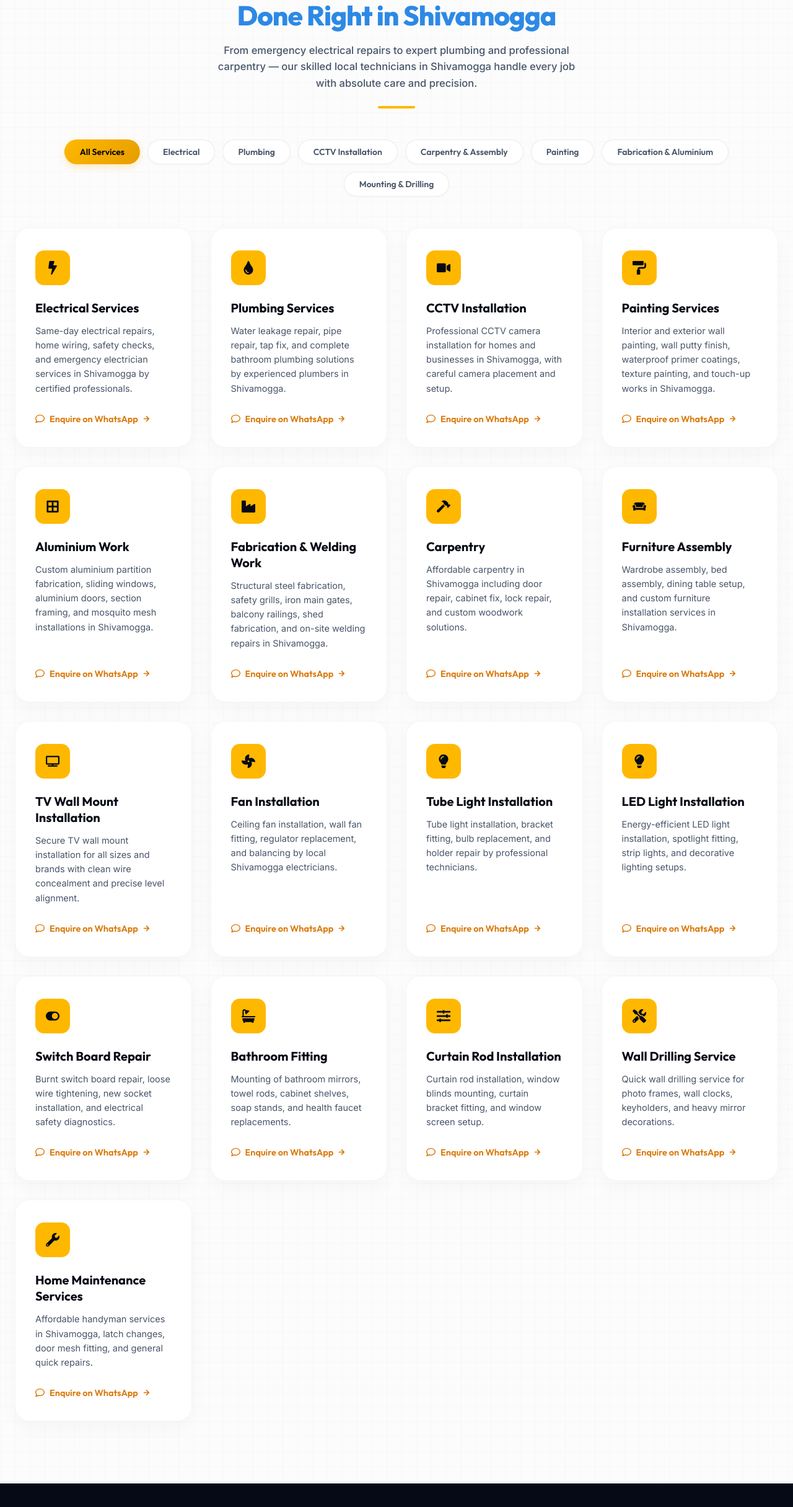
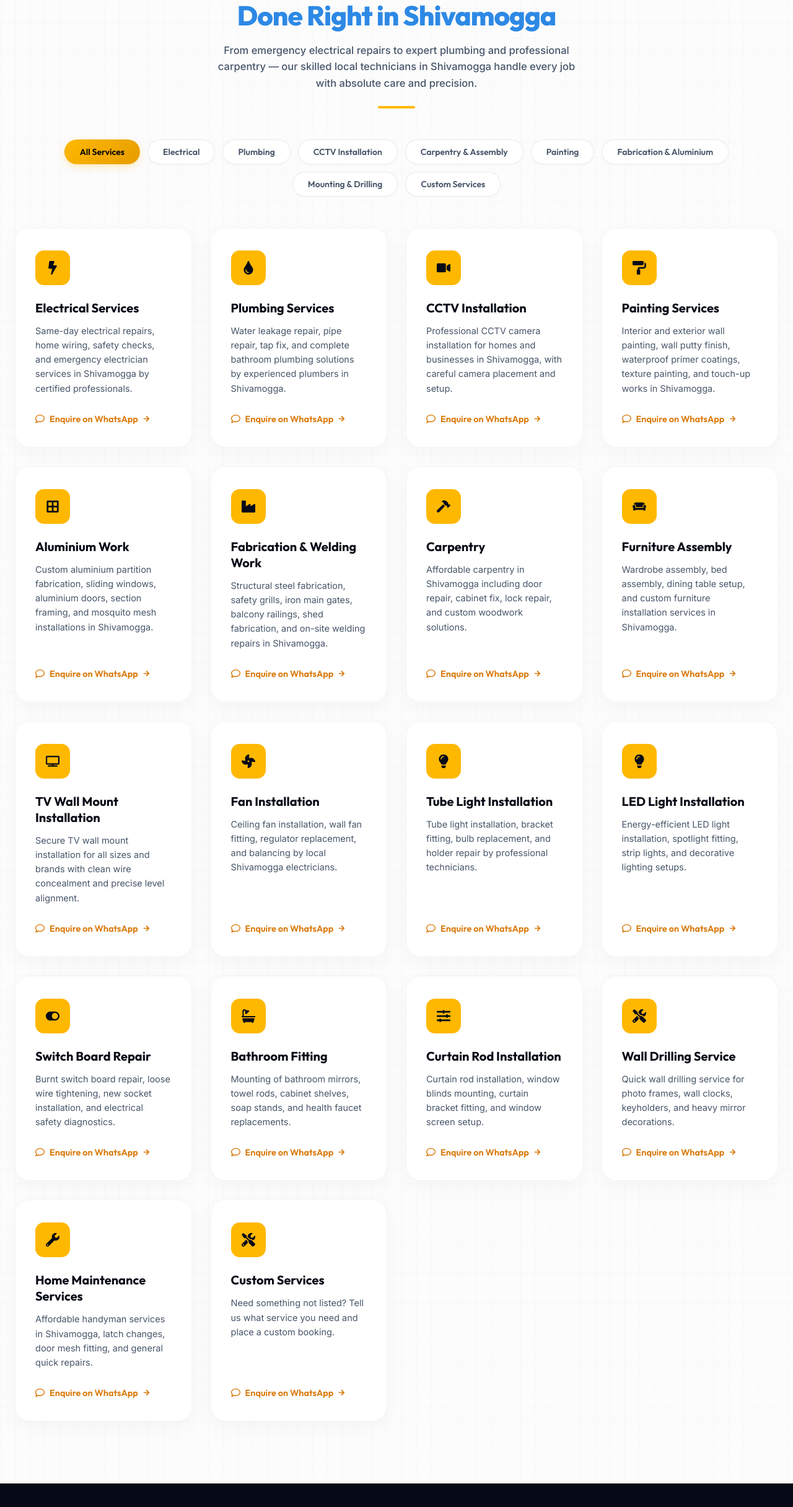
Before and after one commit to Austin7Dsilva/quickfixservices, a React (Vite) app: page / in a window 1280 px wide. Shown: the part 1346-3777 px from the top of the page at 62% size. Built offline with nearby package versions, Linux system fonts and the light colour scheme.

Commit message:
Update Services.jsx

```diff
--- a/src/components/Services.jsx
+++ b/src/components/Services.jsx
@@ -31,6 +31,7 @@ const categories = [
     { id: "painting", label: "Painting" },
     { id: "fabrication", label: "Fabrication & Aluminium" },
     { id: "mounting", label: "Mounting & Drilling" },
+    { id: "custom-services", label: "Custom Services" },
 ];
 
 const services = [
@@ -198,6 +199,16 @@ const services = [
         message:
             "Hi, I want to book Home Maintenance / Handyman Services in Shivamogga.",
     },
+    {
+        id: "custom-services",
+        title: "Custom Services",
+        category: "custom-services",
+        icon: FaTools,
+        description:
+            "Need something not listed? Tell us what service you need and place a custom booking.",
+        message:
+            "Hi, I need a custom service in Shivamogga. Please let me describe what I need.",
+    },
 ];
 
 export default function Services({ authUser }) {
@@ -224,22 +235,22 @@ export default function Services({ authUser }) {
             ? services
             : services.filter((service) => service.category === activeCategory);
 
-    const handleEnquiryClick = (e, serviceTitle) => {
+    const handleEnquiryClick = (e, serviceTitle, isCustomService = false) => {
         e.preventDefault();
         setIsBooking(false);
         setBookingError("");
         setCreatedOrderId("");
         setSelectedService(serviceTitle);
-        setServiceDetails(serviceTitle);
+        setServiceDetails(isCustomService ? "" : serviceTitle);
         setIsModalOpen(true);
     };
 
-    const handleBookClick = (serviceTitle) => {
+    const handleBookClick = (serviceTitle, isCustomService = false) => {
         setIsBooking(true);
         setBookingError("");
         setCreatedOrderId("");
         setSelectedService(serviceTitle);
-        setServiceDetails(serviceTitle);
+        setServiceDetails(isCustomService ? "" : serviceTitle);
         setCustomerName(
             [authUser.firstName, authUser.lastName].filter(Boolean).join(" "),
         );
@@ -369,7 +380,11 @@ export default function Services({ authUser }) {
                                 <div className="service-card-footer">
                                     <button
                                         onClick={(e) =>
-                                            handleEnquiryClick(e, service.title)
+                                            handleEnquiryClick(
+                                                e,
+                                                service.title,
+                                                service.id === "custom-services",
+                                            )
                                         }
                                         className="service-card-action-link"
                                         aria-label={`Enquire about ${service.title} in Shivamogga`}
@@ -383,7 +398,10 @@ export default function Services({ authUser }) {
                                             type="button"
                                             className="service-card-book-button"
                                             onClick={() =>
-                                                handleBookClick(service.title)
+                                                handleBookClick(
+                                                    service.title,
+                                                    service.id === "custom-services",
+                                                )
                                             }
                                             aria-label={`Book ${service.title} in Shivamogga`}
                                         >
@@ -498,6 +516,7 @@ export default function Services({ authUser }) {
                                             setServiceDetails(e.target.value)
                                         }
                                         placeholder="What service are you looking for?"
+                                        maxLength={120}
                                         required
                                     />
                                 </div>
```
